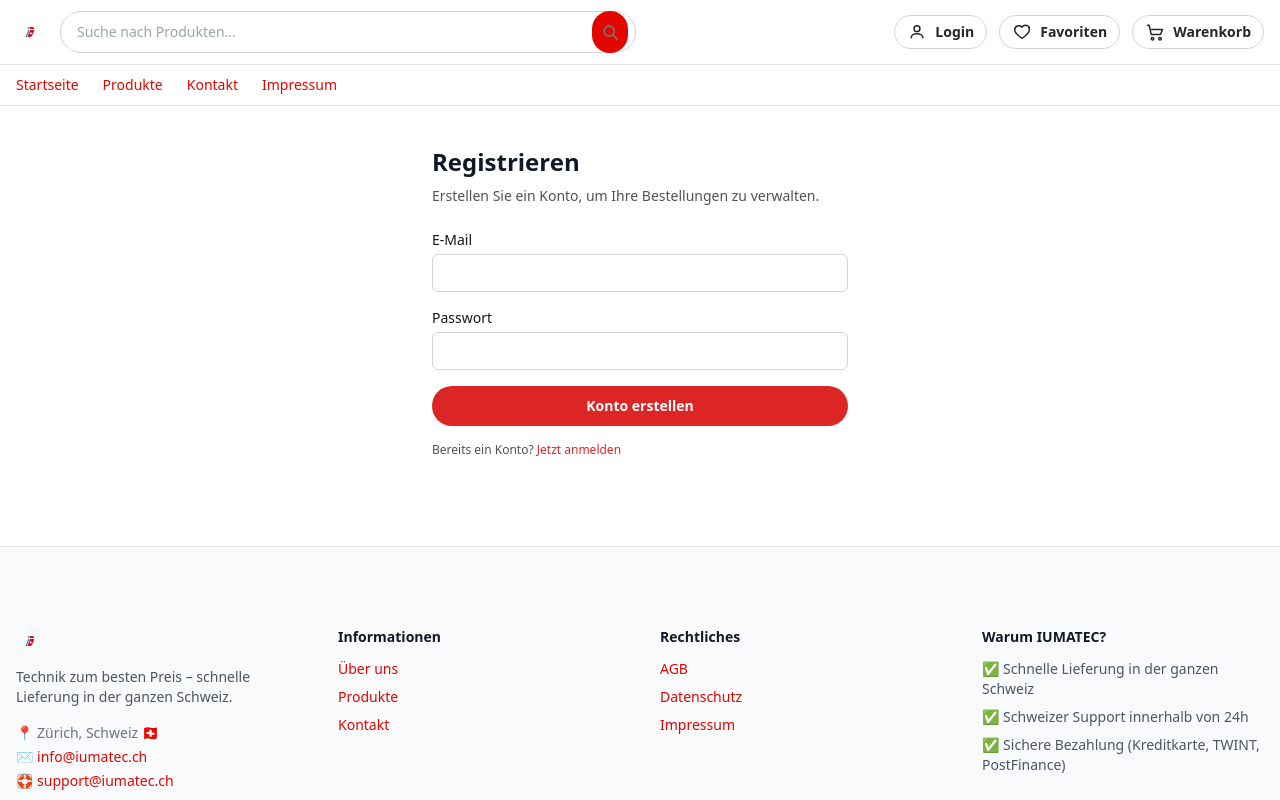
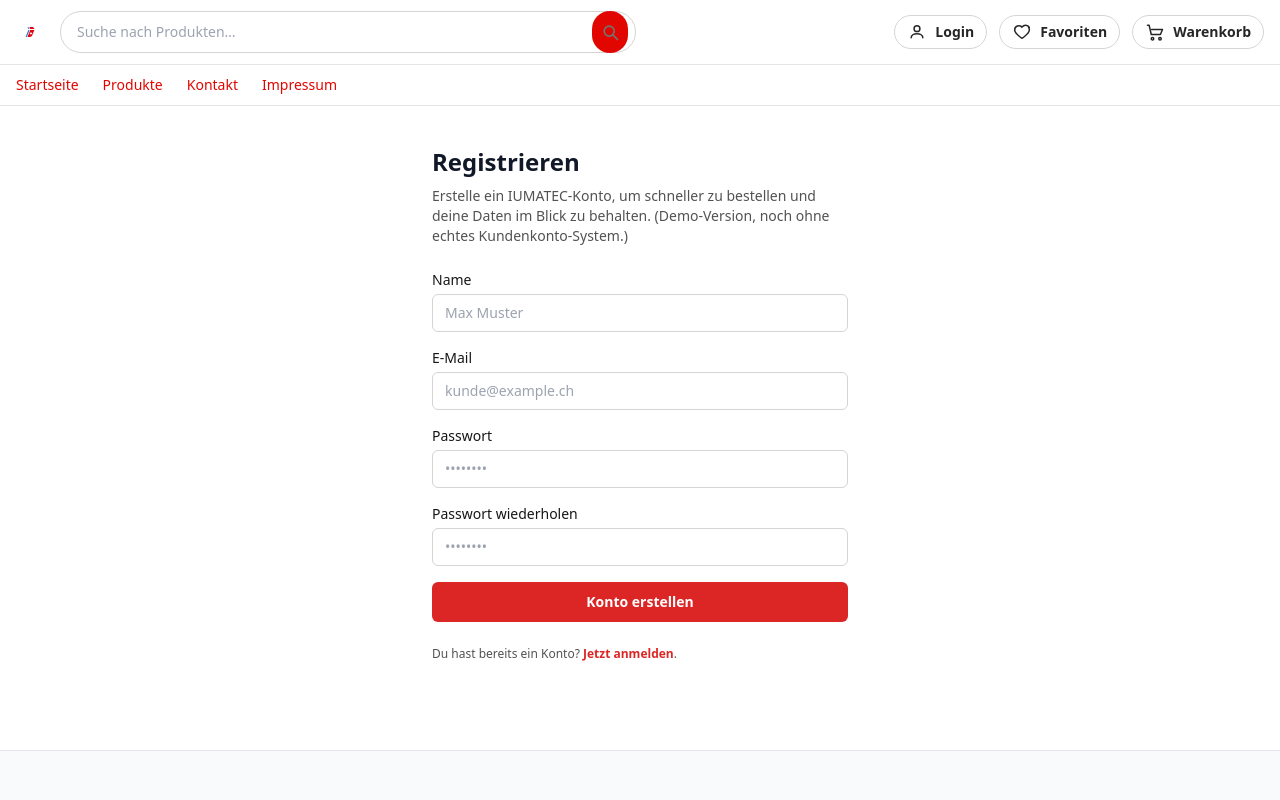
Before and after one commit to celsoneves32/iumatec-site, a Next.js app: page /register in a window 1280 px wide. Shown: the top 800 px of the page. Built offline with nearby package versions, Linux system fonts and the light colour scheme; no server answers.

Commit message:
Update page.tsx

```diff
--- a/app/register/page.tsx
+++ b/app/register/page.tsx
@@ -1,55 +1,87 @@
+// app/register/page.tsx
 "use client";
 
 import { FormEvent, useState } from "react";
-import { useRouter } from "next/navigation";
+import { useRouter, useSearchParams } from "next/navigation";
 import Link from "next/link";
-import { supabaseBrowser } from "@/lib/supabaseClient";
+import { useAuth } from "@/context/AuthContext";
 
 export default function RegisterPage() {
+  const { user, login } = useAuth();
+  const router = useRouter();
+  const searchParams = useSearchParams();
+
+  const [name, setName] = useState("");
   const [email, setEmail] = useState("");
   const [password, setPassword] = useState("");
-  const [loading, setLoading] = useState(false);
-  const [errorMsg, setErrorMsg] = useState<string | null>(null);
+  const [password2, setPassword2] = useState("");
+  const [error, setError] = useState("");
 
-  const router = useRouter();
+  const from = searchParams.get("from") || "/dashboard";
 
-  async function handleSubmit(e: FormEvent) {
+  // Se já tem login, manda para dashboard
+  if (user) {
+    router.replace(from);
+    return null;
+  }
+
+  const handleSubmit = (e: FormEvent) => {
     e.preventDefault();
-    setLoading(true);
-    setErrorMsg(null);
+    setError("");
 
-    const { error } = await supabaseBrowser.auth.signUp({
-      email,
-      password,
-    });
-
-    setLoading(false);
-
-    if (error) {
-      setErrorMsg(error.message);
+    if (!name.trim() || !email.trim() || !password || !password2) {
+      setError("Bitte alle Felder ausfüllen.");
       return;
     }
 
-    // Depois do registo, mandar para o login
-    router.push("/login");
-  }
+    if (password.length < 6) {
+      setError("Das Passwort muss mindestens 6 Zeichen lang sein.");
+      return;
+    }
+
+    if (password !== password2) {
+      setError("Die Passwörter stimmen nicht überein.");
+      return;
+    }
+
+    // ⚠️ Demo-Register: aqui só gravamos em memória/localStorage via AuthContext
+    login({
+      name: name.trim(),
+      email: email.trim(),
+    });
+
+    router.replace(from);
+  };
 
   return (
     <main className="max-w-md mx-auto px-4 py-10">
       <h1 className="text-2xl font-semibold mb-2">Registrieren</h1>
       <p className="text-sm text-neutral-600 mb-6">
-        Erstellen Sie ein Konto, um Ihre Bestellungen zu verwalten.
+        Erstelle ein IUMATEC-Konto, um schneller zu bestellen und deine
+        Daten im Blick zu behalten. (Demo-Version, noch ohne echtes
+        Kundenkonto-System.)
       </p>
 
       <form onSubmit={handleSubmit} className="space-y-4">
         <div>
+          <label className="block text-sm font-medium mb-1">Name</label>
+          <input
+            type="text"
+            className="w-full rounded-md border border-neutral-300 px-3 py-2 text-sm"
+            value={name}
+            onChange={(e) => setName(e.target.value)}
+            placeholder="Max Muster"
+          />
+        </div>
+
+        <div>
           <label className="block text-sm font-medium mb-1">E-Mail</label>
           <input
             type="email"
-            required
+            className="w-full rounded-md border border-neutral-300 px-3 py-2 text-sm"
             value={email}
             onChange={(e) => setEmail(e.target.value)}
-            className="w-full rounded-md border border-neutral-300 px-3 py-2 text-sm focus:outline-none focus:ring-2 focus:ring-red-500"
+            placeholder="kunde@example.ch"
           />
         </div>
 
@@ -57,34 +89,49 @@ export default function RegisterPage() {
           <label className="block text-sm font-medium mb-1">Passwort</label>
           <input
             type="password"
-            required
-            minLength={6}
+            className="w-full rounded-md border border-neutral-300 px-3 py-2 text-sm"
             value={password}
             onChange={(e) => setPassword(e.target.value)}
-            className="w-full rounded-md border border-neutral-300 px-3 py-2 text-sm focus:outline-none focus:ring-2 focus:ring-red-500"
+            placeholder="••••••••"
           />
         </div>
 
-        {errorMsg && (
-          <p className="text-sm text-red-600 bg-red-50 border border-red-100 rounded-md px-3 py-2">
-            {errorMsg}
+        <div>
+          <label className="block text-sm font-medium mb-1">
+            Passwort wiederholen
+          </label>
+          <input
+            type="password"
+            className="w-full rounded-md border border-neutral-300 px-3 py-2 text-sm"
+            value={password2}
+            onChange={(e) => setPassword2(e.target.value)}
+            placeholder="••••••••"
+          />
+        </div>
+
+        {error && (
+          <p className="text-sm text-red-600">
+            {error}
           </p>
         )}
 
         <button
           type="submit"
-          disabled={loading}
-          className="w-full rounded-full bg-red-600 text-white text-sm font-semibold py-2.5 hover:bg-red-700 disabled:opacity-60"
+          className="w-full rounded-md bg-red-600 px-4 py-2.5 text-sm font-semibold text-white hover:bg-red-700"
         >
-          {loading ? "Registrieren..." : "Konto erstellen"}
+          Konto erstellen
         </button>
       </form>
 
-      <p className="mt-4 text-xs text-neutral-600">
-        Bereits ein Konto?{" "}
-        <Link href="/login" className="text-red-600 hover:underline">
+      <p className="mt-6 text-xs text-neutral-600">
+        Du hast bereits ein Konto?{" "}
+        <Link
+          href={`/login?from=${encodeURIComponent(from)}`}
+          className="font-semibold text-red-600 hover:underline"
+        >
           Jetzt anmelden
         </Link>
+        .
       </p>
     </main>
   );
```
